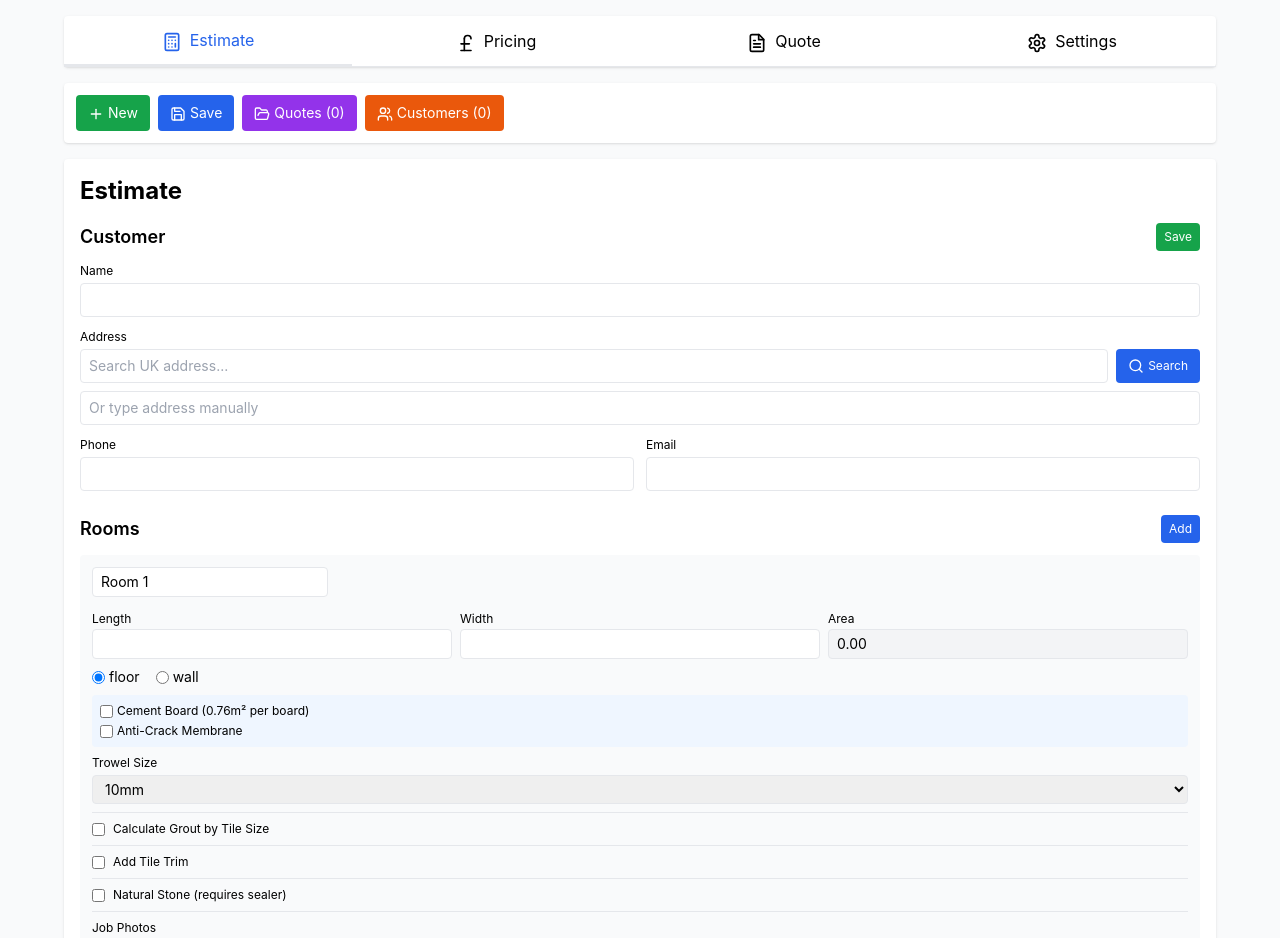
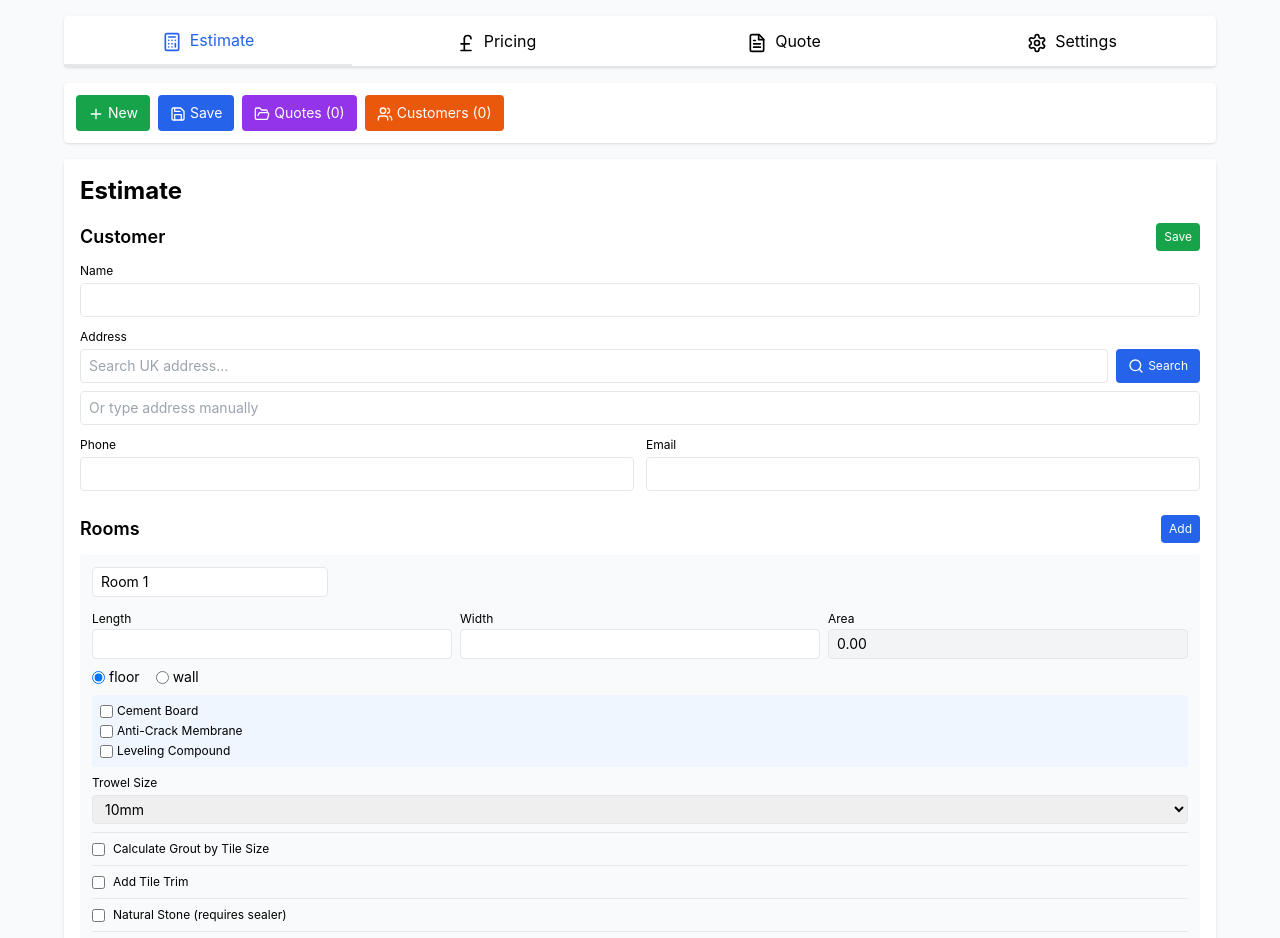
Before and after one commit to kevinwoodley-hash/tiling-estimator, a React (Create React App) app: page / in a window 1280 px wide. Shown: the top 938 px of the page. Built offline with nearby package versions, Linux system fonts and the light colour scheme; the HTML template or start-up script is replaced by a standard one.

Commit message:
Update App.jsx

```diff
--- a/src/App.jsx
+++ b/src/App.jsx
@@ -4,12 +4,12 @@ import { Plus, Trash2, Calculator, FileText, PoundSterling, MessageCircle, Mail,
 export default function TilingEstimator() {
   const [page, setPage] = useState('estimate');
   const [customer, setCustomer] = useState({ name: '', address: '', phone: '', email: '' });
-  const [rooms, setRooms] = useState([{ id: 1, name: 'Room 1', length: '', width: '', surfaceType: 'floor', trowelSize: '10', useCementBoard: false, useAntiCrack: false, useTanking: false, useGroutCalc: false, tileWidth: '', tileHeight: '', groutWidth: '3', tileThickness: '10', useTrim: false, trimLength: '', notes: '', notesPrice: '', isNaturalStone: false, photos: [] }]);
+  const [rooms, setRooms] = useState([{ id: 1, name: 'Room 1', length: '', width: '', surfaceType: 'floor', trowelSize: '10', useCementBoard: false, useAntiCrack: false, useTanking: false, useGroutCalc: false, tileWidth: '', tileHeight: '', groutWidth: '3', tileThickness: '10', useTrim: false, trimLength: '', notes: '', notesPrice: '', isNaturalStone: false, useSealant: false, sealantTubes: '1', useLevelingCompound: false, levelingDepth: '2', photos: [] }]);
   const [addressSearch, setAddressSearch] = useState('');
   const [addressResults, setAddressResults] = useState([]);
   const [searchingAddress, setSearchingAddress] = useState(false);
   const [labour, setLabour] = useState({ type: 'm2', m2Rate: '50', dayRate: '250', daysEstimate: '1', prepWork: false, prepRate: '30', prepHours: '0' });
-  const [pricing, setPricing] = useState({ adhesivePrice: '15', groutPrice: '8', cementBoardPrice: '12', antiCrackPrice: '5', tankingPrice: '35', trimPrice: '8', sealerPrice: '25', profitMargin: '20', wastePercentage: '20' });
+  const [pricing, setPricing] = useState({ adhesivePrice: '15', groutPrice: '8', cementBoardPrice: '12', antiCrackPrice: '5', tankingPrice: '35', trimPrice: '8', sealerPrice: '25', sealantPrice: '5', levelingCompoundPrice: '18', profitMargin: '20', wastePercentage: '20' });
   const [savedCustomers, setSavedCustomers] = useState([]);
   const [savedQuotes, setSavedQuotes] = useState([]);
   const [currentQuoteId, setCurrentQuoteId] = useState(null);
@@ -84,12 +84,23 @@ export default function TilingEstimator() {
   };
 
   const calculateTotals = () => {
-    let area = 0, adhesive = 0, grout = 0, cement = 0, antiCrack = 0, tank = 0, trim = 0, notesTotal = 0, sealerArea = 0;
+    let area = 0, adhesive = 0, grout = 0, cement = 0, antiCrack = 0, tank = 0, trim = 0, notesTotal = 0, sealerArea = 0, sealantTubes = 0, levelingCompound = 0;
     rooms.forEach(r => {
       const a = parseFloat(r.length || 0) * parseFloat(r.width || 0);
       area += a;
       if (a > 0) {
         adhesive += a / adhesiveCoverage[r.trowelSize];
+
+        // Extra adhesive for anti-crack membrane: 2kg/m² = 10m² per 20kg bag
+        if (r.useAntiCrack) {
+          adhesive += a / 10;
+        }
+
+        // Extra adhesive for cement board: 2kg/m² = 10m² per 20kg bag
+        if (r.useCementBoard) {
+          adhesive += a / 10;
+        }
+
         if (r.useGroutCalc && r.tileWidth && r.tileHeight) {
           const A = parseFloat(r.tileWidth) + parseFloat(r.tileHeight);
           const B = parseFloat(r.groutWidth) * parseFloat(r.tileThickness);
@@ -103,7 +114,14 @@ export default function TilingEstimator() {
         if (r.surfaceType === 'wall' && r.useTanking) tank += a / 4;
         if (r.useTrim && r.trimLength) trim += parseFloat(r.trimLength);
         if (r.isNaturalStone) sealerArea += a;
+
+        // Leveling compound calculation: 2mm = 4m² per 20kg, 3mm = 2.7m² per 20kg, 4mm = 2m² per 20kg
+        if (r.useLevelingCompound) {
+          const coverage = { '2': 4, '3': 2.7, '4': 2 };
+          levelingCompound += a / coverage[r.levelingDepth || '2'];
+        }
       }
+      if (r.useSealant && r.sealantTubes) sealantTubes += parseFloat(r.sealantTubes || 0);
       if (r.notesPrice) notesTotal += parseFloat(r.notesPrice || 0);
     });
     const adhesiveBags = Math.ceil(adhesive * 1.2);
@@ -112,13 +130,14 @@ export default function TilingEstimator() {
     const tankingTubs = Math.ceil(tank * 1.2);
     const trimLengths = Math.ceil(trim / 2.5);
     const sealerBottles = Math.ceil((sealerArea / 10) * 2); // 2 coats, 10m² per bottle
+    const levelingBags = Math.ceil(levelingCompound * 1.2);
     const labourCost = labour.type === 'm2' ? area * parseFloat(labour.m2Rate || 0) : parseFloat(labour.dayRate || 0) * parseFloat(labour.daysEstimate || 0);
     const prepCost = labour.prepWork ? parseFloat(labour.prepRate || 0) * parseFloat(labour.prepHours || 0) : 0;
-    const baseMat = (adhesiveBags * parseFloat(pricing.adhesivePrice || 0)) + (groutBags * parseFloat(pricing.groutPrice || 0)) + (cementBoards * parseFloat(pricing.cementBoardPrice || 0)) + (antiCrack * 1.2 * parseFloat(pricing.antiCrackPrice || 0)) + (tankingTubs * parseFloat(pricing.tankingPrice || 0)) + (trimLengths * parseFloat(pricing.trimPrice || 0)) + (sealerBottles * parseFloat(pricing.sealerPrice || 0));
+    const baseMat = (adhesiveBags * parseFloat(pricing.adhesivePrice || 0)) + (groutBags * parseFloat(pricing.groutPrice || 0)) + (cementBoards * parseFloat(pricing.cementBoardPrice || 0)) + (antiCrack * 1.2 * parseFloat(pricing.antiCrackPrice || 0)) + (tankingTubs * parseFloat(pricing.tankingPrice || 0)) + (trimLengths * parseFloat(pricing.trimPrice || 0)) + (sealerBottles * parseFloat(pricing.sealerPrice || 0)) + (sealantTubes * parseFloat(pricing.sealantPrice || 0)) + (levelingBags * parseFloat(pricing.levelingCompoundPrice || 0));
     const matCost = baseMat * (1 + parseFloat(pricing.profitMargin || 0) / 100);
     const totalLabourCost = labourCost + prepCost;
     const totalCost = matCost + totalLabourCost + notesTotal;
-    return { totalArea: area.toFixed(2), adhesiveBags, groutBags, cementBoards, antiCrackMembrane: antiCrack.toFixed(2), tankingTubs, trimLengths, sealerBottles, sealerArea: sealerArea.toFixed(2), labourCost: labourCost.toFixed(2), prepCost: prepCost.toFixed(2), totalLabourCost: totalLabourCost.toFixed(2), notesTotal: notesTotal.toFixed(2), materialsCost: matCost.toFixed(2), profitAmount: (matCost - baseMat).toFixed(2), totalCost: totalCost.toFixed(2) };
+    return { totalArea: area.toFixed(2), adhesiveBags, groutBags, cementBoards, antiCrackMembrane: antiCrack.toFixed(2), tankingTubs, trimLengths, sealerBottles, sealerArea: sealerArea.toFixed(2), sealantTubes: Math.round(sealantTubes), levelingBags, labourCost: labourCost.toFixed(2), prepCost: prepCost.toFixed(2), totalLabourCost: totalLabourCost.toFixed(2), notesTotal: notesTotal.toFixed(2), materialsCost: matCost.toFixed(2), profitAmount: (matCost - baseMat).toFixed(2), totalCost: totalCost.toFixed(2) };
   };
 
   const totals = calculateTotals();
@@ -143,7 +162,7 @@ export default function TilingEstimator() {
         </div>
 
         <div className="bg-white rounded shadow p-3 mb-4 flex gap-2">
-          <button onClick={() => { setCustomer({ name: '', address: '', phone: '', email: '' }); setRooms([{ id: 1, name: 'Room 1', length: '', width: '', surfaceType: 'floor', trowelSize: '10', useCementBoard: false, useAntiCrack: false, useTanking: false, useGroutCalc: false, tileWidth: '', tileHeight: '', groutWidth: '3', tileThickness: '10', useTrim: false, trimLength: '', notes: '', notesPrice: '', isNaturalStone: false, photos: [] }]); setCurrentQuoteId(null); }} className="px-3 py-2 bg-green-600 text-white rounded text-sm">
+          <button onClick={() => { setCustomer({ name: '', address: '', phone: '', email: '' }); setRooms([{ id: 1, name: 'Room 1', length: '', width: '', surfaceType: 'floor', trowelSize: '10', useCementBoard: false, useAntiCrack: false, useTanking: false, useGroutCalc: false, tileWidth: '', tileHeight: '', groutWidth: '3', tileThickness: '10', useTrim: false, trimLength: '', notes: '', notesPrice: '', isNaturalStone: false, useSealant: false, sealantTubes: '1', useLevelingCompound: false, levelingDepth: '2', photos: [] }]); setCurrentQuoteId(null); }} className="px-3 py-2 bg-green-600 text-white rounded text-sm">
             <Plus className="w-4 h-4 inline mr-1" />New
           </button>
           <button onClick={() => { if (!customer.name) return alert('Enter name'); const q = { id: currentQuoteId || Date.now(), customer, rooms, labour, pricing, totals, date: new Date().toISOString() }; const u = currentQuoteId ? savedQuotes.map(sq => sq.id === currentQuoteId ? q : sq) : [...savedQuotes, q]; setSavedQuotes(u); localStorage.setItem('tilingQuotes', JSON.stringify(u)); if (!currentQuoteId) setCurrentQuoteId(q.id); alert('Saved!'); }} className={`px-3 py-2 ${theme.primary} text-white rounded text-sm`}>
@@ -252,7 +271,7 @@ export default function TilingEstimator() {
             <div className="mb-6">
               <div className="flex justify-between mb-3">
                 <h2 className="text-lg font-semibold">Rooms</h2>
-                <button onClick={() => setRooms([...rooms, { id: rooms.length + 1, name: `Room ${rooms.length + 1}`, length: '', width: '', surfaceType: 'floor', trowelSize: '10', useCementBoard: false, useAntiCrack: false, useTanking: false, useGroutCalc: false, tileWidth: '', tileHeight: '', groutWidth: '3', tileThickness: '10', useTrim: false, trimLength: '', notes: '', notesPrice: '', isNaturalStone: false, photos: [] }])} className="px-2 py-1 bg-blue-600 text-white rounded text-xs">Add</button>
+                <button onClick={() => setRooms([...rooms, { id: rooms.length + 1, name: `Room ${rooms.length + 1}`, length: '', width: '', surfaceType: 'floor', trowelSize: '10', useCementBoard: false, useAntiCrack: false, useTanking: false, useGroutCalc: false, tileWidth: '', tileHeight: '', groutWidth: '3', tileThickness: '10', useTrim: false, trimLength: '', notes: '', notesPrice: '', isNaturalStone: false, useSealant: false, sealantTubes: '1', useLevelingCompound: false, levelingDepth: '2', photos: [] }])} className="px-2 py-1 bg-blue-600 text-white rounded text-xs">Add</button>
               </div>
               {rooms.map(r => (
                 <div key={r.id} className="bg-gray-50 p-3 rounded mb-3">
@@ -277,12 +296,30 @@ export default function TilingEstimator() {
                     <div className="bg-blue-50 p-2 rounded text-xs space-y-1 mb-2">
                       <label className="flex items-center gap-1">
                         <input type="checkbox" checked={r.useCementBoard} onChange={(e) => setRooms(rooms.map(rm => rm.id === r.id ? {...rm, useCementBoard: e.target.checked} : rm))} />
-                        Cement Board (0.76m² per board)
+                        Cement Board {r.useCementBoard && <span className="text-blue-700 font-medium">(+2kg/m² adhesive)</span>}
                       </label>
                       <label className="flex items-center gap-1">
                         <input type="checkbox" checked={r.useAntiCrack} onChange={(e) => setRooms(rooms.map(rm => rm.id === r.id ? {...rm, useAntiCrack: e.target.checked} : rm))} />
-                        Anti-Crack Membrane
+                        Anti-Crack Membrane {r.useAntiCrack && <span className="text-blue-700 font-medium">(+2kg/m² adhesive)</span>}
                       </label>
+                      <label className="flex items-center gap-1">
+                        <input type="checkbox" checked={r.useLevelingCompound} onChange={(e) => setRooms(rooms.map(rm => rm.id === r.id ? {...rm, useLevelingCompound: e.target.checked} : rm))} />
+                        Leveling Compound
+                      </label>
+                      {r.useLevelingCompound && (
+                        <div className="bg-white p-2 rounded ml-4 mt-1">
+                          <label className="block text-xs mb-1">Depth</label>
+                          <select
+                            value={r.levelingDepth}
+                            onChange={(e) => setRooms(rooms.map(rm => rm.id === r.id ? {...rm, levelingDepth: e.target.value} : rm))}
+                            className="w-full px-2 py-1 border rounded text-sm"
+                          >
+                            <option value="2">2mm (4m² per bag)</option>
+                            <option value="3">3mm (2.7m² per bag)</option>
+                            <option value="4">4mm (2m² per bag)</option>
+                          </select>
+                        </div>
+                      )}
                     </div>
                   )}
                   {r.surfaceType === 'wall' && (
@@ -336,6 +373,27 @@ export default function TilingEstimator() {
                     {r.isNaturalStone && (
                       <div className="bg-amber-50 p-2 rounded">
                         <p className="text-xs text-amber-800">Sealer required: {Math.ceil((parseFloat(r.length || 0) * parseFloat(r.width || 0) / 10) * 2)} bottles (2 coats, 10m² per bottle)</p>
+                      </div>
+                    )}
+                  </div>
+                  <div className="mt-2 pt-2 border-t">
+                    <label className="flex items-center gap-2 text-xs mb-2">
+                      <input type="checkbox" checked={r.useSealant} onChange={(e) => setRooms(rooms.map(rm => rm.id === r.id ? {...rm, useSealant: e.target.checked} : rm))} />
+                      Add Sealant (silicone)
+                    </label>
+                    {r.useSealant && (
+                      <div className="bg-cyan-50 p-2 rounded">
+                        <label className="text-xs">Number of Tubes</label>
+                        <input
+                          type="number"
+                          step="1"
+                          min="1"
+                          value={r.sealantTubes}
+                          onChange={(e) => setRooms(rooms.map(rm => rm.id === r.id ? {...rm, sealantTubes: e.target.value} : rm))}
+                          className="w-full px-2 py-1 border rounded text-sm mt-1"
+                          placeholder="1"
+                        />
+                        <p className="text-xs text-cyan-800 mt-1">{r.sealantTubes || 1} tube(s) @ £{pricing.sealantPrice} each</p>
                       </div>
                     )}
                   </div>
@@ -400,7 +458,9 @@ export default function TilingEstimator() {
                 {parseFloat(totals.antiCrackMembrane) > 0 && <div className="bg-white p-2 rounded"><div className="text-xs text-gray-600">Anti-Crack</div><div className="font-bold">{totals.antiCrackMembrane}m²</div></div>}
                 {totals.tankingTubs > 0 && <div className="bg-white p-2 rounded"><div className="text-xs text-gray-600">Tanking</div><div className="font-bold">{totals.tankingTubs} tubs</div></div>}
                 {totals.trimLengths > 0 && <div className="bg-white p-2 rounded"><div className="text-xs text-gray-600">Trim</div><div className="font-bold">{totals.trimLengths} x 2.5m</div></div>}
+                {totals.levelingBags > 0 && <div className="bg-white p-2 rounded"><div className="text-xs text-gray-600">Leveling Compound</div><div className="font-bold">{totals.levelingBags} bags</div></div>}
                 {totals.sealerBottles > 0 && <div className="bg-white p-2 rounded"><div className="text-xs text-gray-600">Stone Sealer</div><div className="font-bold">{totals.sealerBottles} bottles</div></div>}
+                {totals.sealantTubes > 0 && <div className="bg-white p-2 rounded"><div className="text-xs text-gray-600">Sealant</div><div className="font-bold">{totals.sealantTubes} tubes</div></div>}
                 {parseFloat(totals.prepCost) > 0 && <div className="bg-white p-2 rounded"><div className="text-xs text-gray-600">Prep Work</div><div className="font-bold">£{totals.prepCost}</div></div>}
                 {parseFloat(totals.notesTotal) > 0 && <div className="bg-white p-2 rounded"><div className="text-xs text-gray-600">Extra Work</div><div className="font-bold">£{totals.notesTotal}</div></div>}
                 <div className="bg-white p-2 rounded"><div className="text-xs text-gray-600">Total</div><div className="font-bold text-green-600">£{totals.totalCost}</div></div>
@@ -416,7 +476,7 @@ export default function TilingEstimator() {
               <button onClick={() => { localStorage.setItem('tilingPricing', JSON.stringify(pricing)); alert('Saved!'); }} className="px-3 py-2 bg-green-600 text-white rounded text-sm">Save Prices</button>
             </div>
             <div className="space-y-3">
-              {[['adhesivePrice', 'Adhesive (20kg)'], ['groutPrice', 'Grout (2.5kg)'], ['cementBoardPrice', 'Cement Board'], ['antiCrackPrice', 'Anti-Crack (m²)'], ['tankingPrice', 'Tanking (tub)'], ['trimPrice', 'Tile Trim (2.5m)'], ['sealerPrice', 'Stone Sealer (bottle)'], ['wastePercentage', 'Waste % (10-30)'], ['profitMargin', 'Profit Margin (%)']].map(([k, l]) => (
+              {[['adhesivePrice', 'Adhesive (20kg)'], ['groutPrice', 'Grout (2.5kg)'], ['cementBoardPrice', 'Cement Board'], ['antiCrackPrice', 'Anti-Crack (m²)'], ['tankingPrice', 'Tanking (tub)'], ['trimPrice', 'Tile Trim (2.5m)'], ['levelingCompoundPrice', 'Leveling Compound (20kg)'], ['sealerPrice', 'Stone Sealer (bottle)'], ['sealantPrice', 'Sealant (tube)'], ['wastePercentage', 'Waste % (10-30)'], ['profitMargin', 'Profit Margin (%)']].map(([k, l]) => (
                 <div key={k}><label className="block text-sm mb-1">{l}</label><input type="number" step="0.01" value={pricing[k]} onChange={(e) => setPricing({...pricing, [k]: e.target.value})} className="w-full px-2 py-1.5 border rounded" /></div>
               ))}
             </div>
@@ -432,7 +492,7 @@ Phone: ${customer.phone}
 Total Area: ${totals.totalArea}m²
 Adhesive: ${totals.adhesiveBags} bags @ £${pricing.adhesivePrice}
 Grout: ${totals.groutBags} bags @ £${pricing.groutPrice}
-${totals.cementBoards > 0 ? `Cement Boards: ${totals.cementBoards} @ £${pricing.cementBoardPrice}\n` : ''}${parseFloat(totals.antiCrackMembrane) > 0 ? `Anti-Crack: ${totals.antiCrackMembrane}m² @ £${pricing.antiCrackPrice}\n` : ''}${totals.tankingTubs > 0 ? `Tanking: ${totals.tankingTubs} tubs @ £${pricing.tankingPrice}\n` : ''}${totals.trimLengths > 0 ? `Tile Trim: ${totals.trimLengths} x 2.5m @ £${pricing.trimPrice}\n` : ''}${totals.sealerBottles > 0 ? `Stone Sealer: ${totals.sealerBottles} bottles @ £${pricing.sealerPrice}\n` : ''}
+${totals.cementBoards > 0 ? `Cement Boards: ${totals.cementBoards} @ £${pricing.cementBoardPrice}\n` : ''}${parseFloat(totals.antiCrackMembrane) > 0 ? `Anti-Crack: ${totals.antiCrackMembrane}m² @ £${pricing.antiCrackPrice}\n` : ''}${totals.tankingTubs > 0 ? `Tanking: ${totals.tankingTubs} tubs @ £${pricing.tankingPrice}\n` : ''}${totals.trimLengths > 0 ? `Tile Trim: ${totals.trimLengths} x 2.5m @ £${pricing.trimPrice}\n` : ''}${totals.levelingBags > 0 ? `Leveling Compound: ${totals.levelingBags} bags @ £${pricing.levelingCompoundPrice}\n` : ''}${totals.sealerBottles > 0 ? `Stone Sealer: ${totals.sealerBottles} bottles @ £${pricing.sealerPrice}\n` : ''}${totals.sealantTubes > 0 ? `Sealant: ${totals.sealantTubes} tubes @ £${pricing.sealantPrice}\n` : ''}
 Materials: £${totals.materialsCost}
 Tiling Labour: £${totals.labourCost}
 ${parseFloat(totals.prepCost) > 0 ? `Prep Work: £${totals.prepCost}\n` : ''}${parseFloat(totals.notesTotal) > 0 ? `Extra Work: £${totals.notesTotal}\n` : ''}Total Labour: £${totals.totalLabourCost}
```
